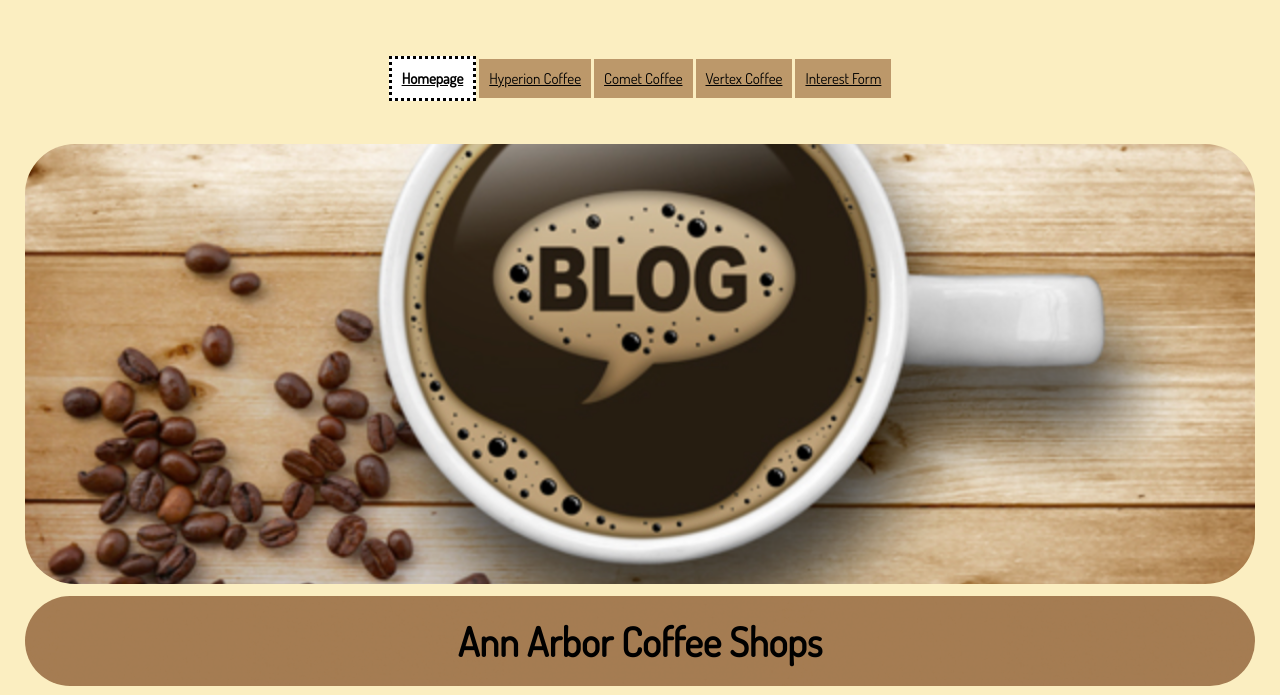
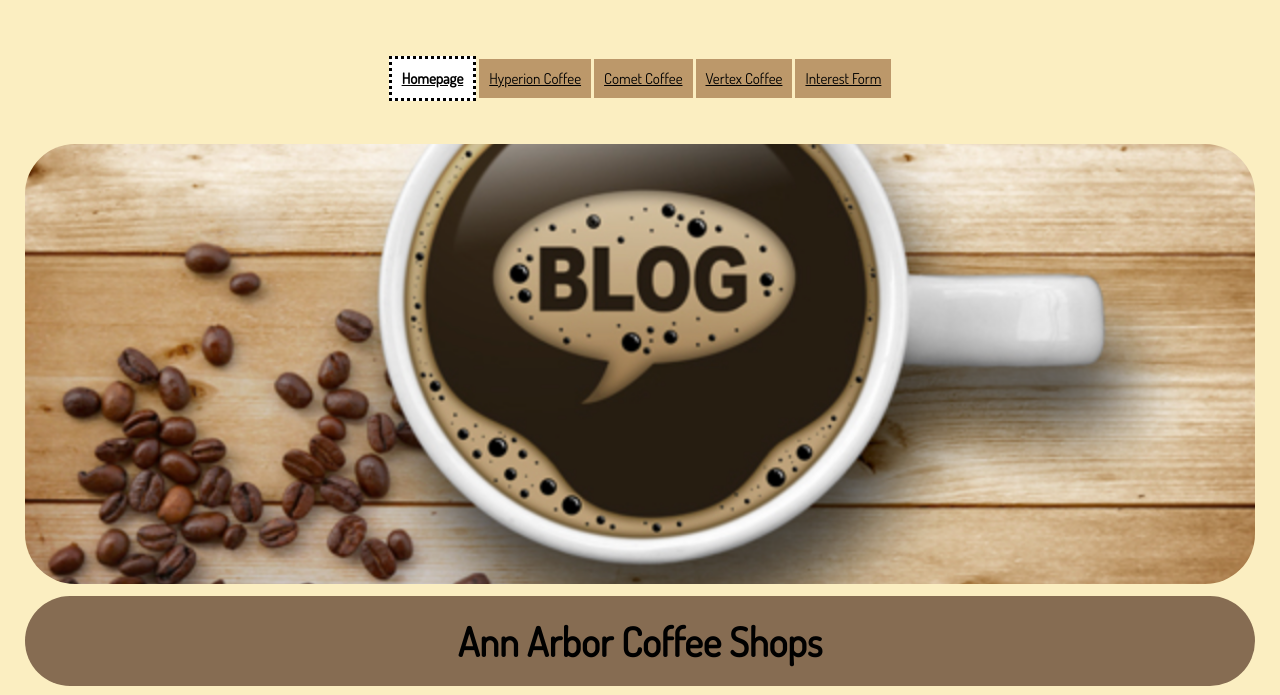
Before and after one commit to halle1120/finalportfolio, a plain HTML site: page index.html in a window 1280 px wide. Shown: the top 695 px of the page. Drawn offline with Linux system fonts and the light colour scheme.

Commit message:
Add files via upload

```diff
--- a/css/style.css
+++ b/css/style.css
@@ -62,11 +62,9 @@ nav a:hover{
 h1{
     font-size: 40px;
     margin: 12px 0;
-    background-image: url("../images/backgroundphoto2.png");
-    background-color: #B49082;
+    background-color: #866c52;
     border-radius: 50px;
     color: black;
-    font-style: bold;
     text-align: center;
     padding: 20px;
 
```
